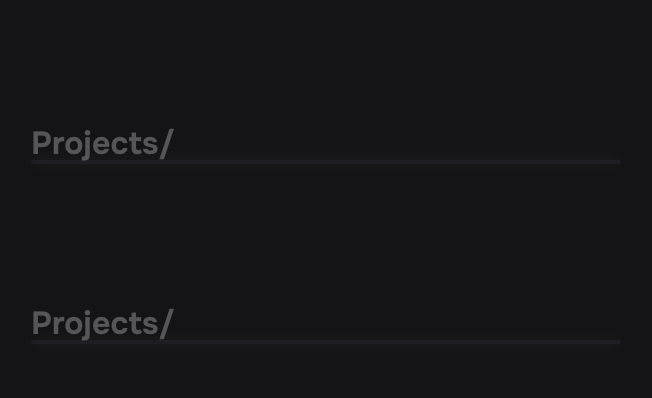
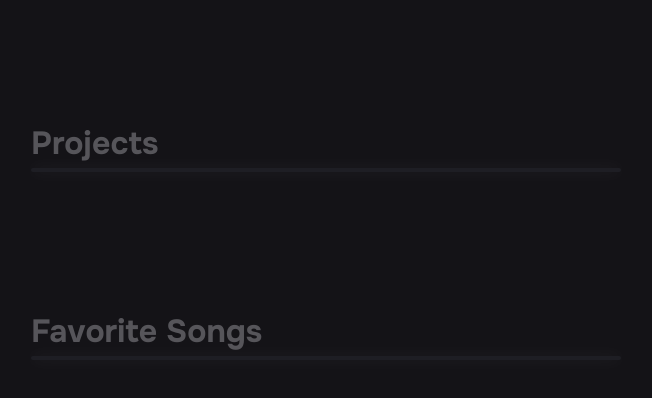
Before and after one commit to copperdevs/personal-site, an Astro site: page / in a window 1280 px wide. Shown: the part 396-794 px from the top of the page, without its empty margins (117-769 px from the left). Built offline with nearby package versions, Linux system fonts and the light colour scheme; Astro itself is replaced by a stand-in of ours.

Commit message:
tweaked styling a bit

```diff
--- a/src/pages/index.astro
+++ b/src/pages/index.astro
@@ -25,12 +25,12 @@ import { Status } from "../lib/types";
   </div>
 
   <div class="callout top-spacing-half">
-    <h2 class="smaller-header no-spacing">Projects/</h2>
+    <h2 class="smaller-header no-spacing">Projects</h2>
     <hr class="no-spacing" />
   </div>
 
   <div class="callout top-spacing-half">
-    <h2 class="smaller-header no-spacing">Projects/</h2>
+    <h2 class="smaller-header no-spacing">Favorite Songs</h2>
     <hr class="no-spacing" />
   </div>
 </PageLayout>
--- a/src/styles/callout.css
+++ b/src/styles/callout.css
@@ -1,6 +1,3 @@
-.callout {
-}
-
 .callout .header {
   font-size: 3rem;
   font-weight: 750;
@@ -13,6 +10,7 @@
   font-weight: 700;
   line-height: 1;
   color: var(--lighter-gray);
+  padding-bottom: 8px;
 }
 
 .callout .sub-header {
```
Also changed, not shown: src/components/icons/FontAwesomeIcon.astro (+6 -2 lines).
